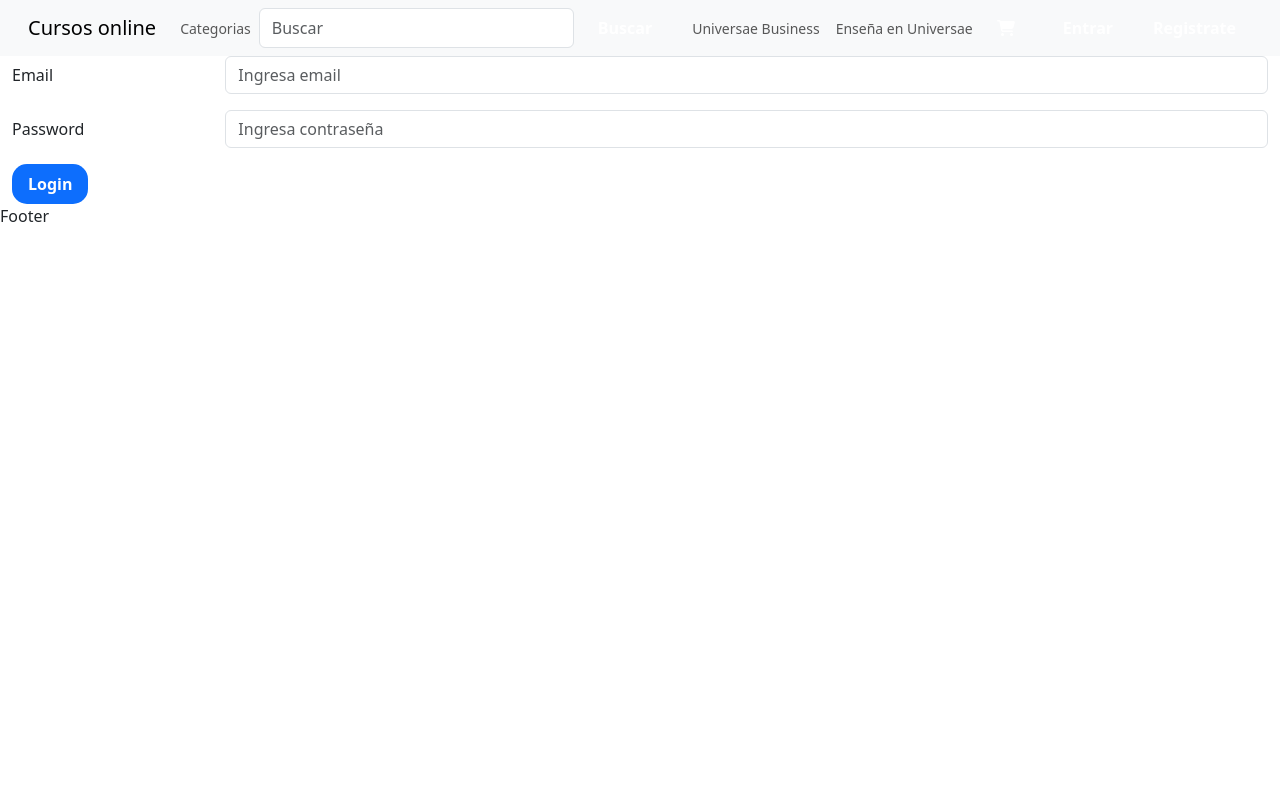
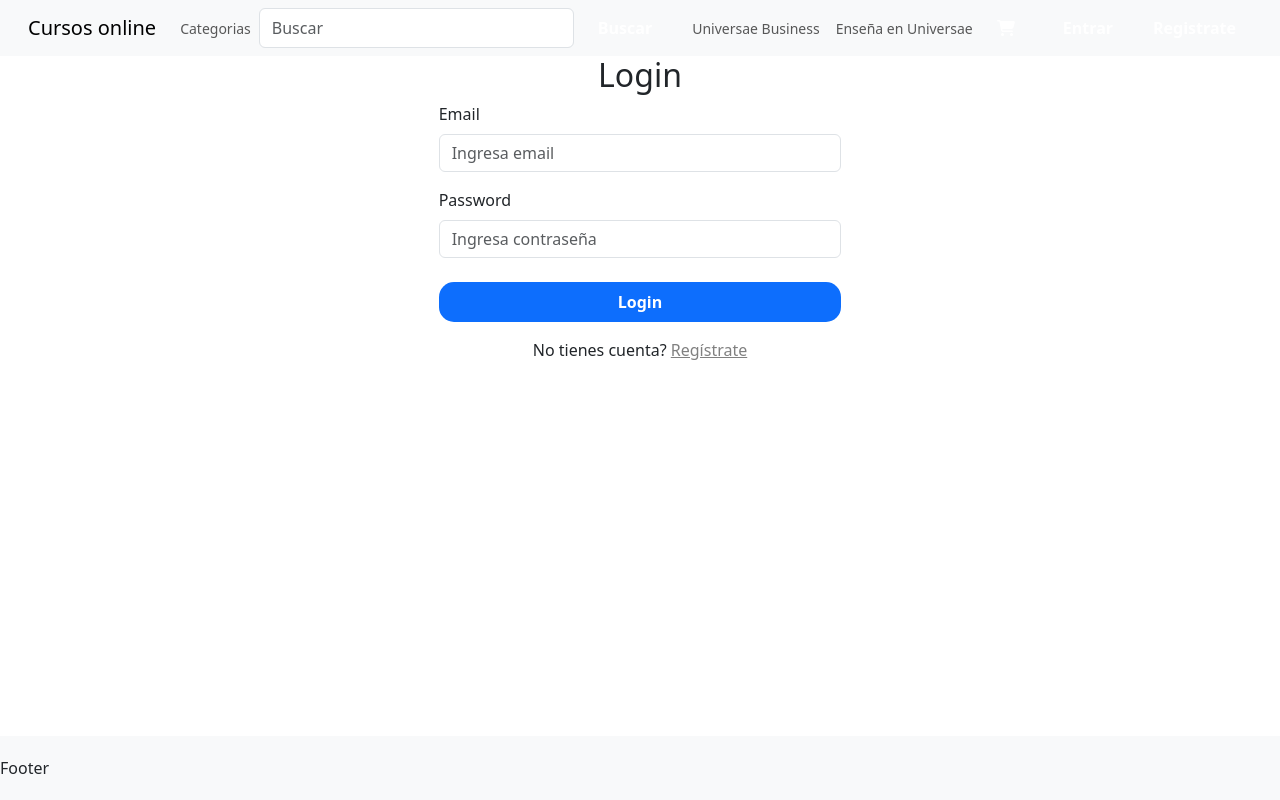
Before and after one commit to dreyanfranco/online-store, a React (Vite) app in the folder client/: page /login in a window 1280 px wide. Built offline with nearby package versions, Linux system fonts and the light colour scheme.

Commit message:
login form details

```diff
--- a/client/src/App.jsx
+++ b/client/src/App.jsx
@@ -2,7 +2,8 @@ import { Route, Routes } from "react-router-dom"
 import "./App.css"
 import Layout from "./layouts/Layout"
 import Home from "./pages/Home"
-import LoginPage from "./pages/LoginPage"
+import Login from "./pages/Login"
+import Register from "./pages/Register"
 
 function App() {
     return (
@@ -19,7 +20,15 @@ function App() {
                 path="/login"
                 element={
                     <Layout>
-                        <LoginPage />
+                        <Login />
+                    </Layout>
+                }
+            />
+            <Route
+                path="/register"
+                element={
+                    <Layout>
+                        <Register />
                     </Layout>
                 }
             />
--- a/client/src/components/Footer.jsx
+++ b/client/src/components/Footer.jsx
@@ -1,5 +1,17 @@
 const Footer = () => {
-    return <footer>Footer</footer>
+    return (
+        <footer
+            style={{
+                position: "fixed",
+                bottom: 0,
+                width: "100%",
+                backgroundColor: "#f8f9fa",
+                padding: "20px 0",
+            }}
+        >
+            Footer
+        </footer>
+    )
 }
 
 export default Footer
--- a/client/src/components/NavBar.jsx
+++ b/client/src/components/NavBar.jsx
@@ -25,7 +25,7 @@ function NavBar() {
     return (
         <Navbar expand="lg" className="bg-body-tertiary">
             <Container fluid>
-                <Navbar.Brand className="ms-3" href="#">
+                <Navbar.Brand className="ms-3" href="/">
                     Cursos online
                 </Navbar.Brand>
 
--- /dev/null
+++ b/client/src/forms/LoginForm.jsx
@@ -0,0 +1,76 @@
+import { useContext, useState } from "react"
+import { Button } from "react-bootstrap"
+import Form from "react-bootstrap/Form"
+import { Link, useNavigate } from "react-router-dom"
+import { AuthContext } from "../context/auth.context"
+import authService from "../services/auth.service"
+
+const LoginForm = () => {
+    const { authenticateUser } = useContext(AuthContext)
+    const navigate = useNavigate()
+    const [formData, setFormData] = useState({
+        username: "",
+        password: "",
+    })
+    const [loginError, setLoginError] = useState(null)
+
+    const handleChange = (e) => {
+        setFormData({ ...formData, [e.target.name]: e.target.value })
+    }
+
+    const handleSubmit = async (e) => {
+        e.preventDefault()
+        try {
+            const { data } = await authService.login(formData)
+            localStorage.setItem("authToken", data.authToken)
+            authenticateUser()
+            // console.log("Loggeado correctamente")
+            navigate("/")
+        } catch (error) {
+            setLoginError("Credenciales incorrectas")
+            console.error("No se ha podido loggear", error)
+        }
+    }
+    return (
+        <Form onSubmit={handleSubmit}>
+            <h2 className="text-center">Login</h2>
+            <Form.Group className="mb-3" controlId="formBasicEmail">
+                <Form.Label>Email</Form.Label>
+                <Form.Control
+                    name="email"
+                    type="email"
+                    value={formData.email}
+                    onChange={handleChange}
+                    placeholder="Ingresa email"
+                />
+            </Form.Group>
+            <Form.Group className="mb-3" controlId="formBasicPassword">
+                <Form.Label>Password</Form.Label>
+                <Form.Control
+                    name="password"
+                    type="password"
+                    value={formData.password}
+                    onChange={handleChange}
+                    placeholder="Ingresa contraseña"
+                />
+            </Form.Group>
+            {loginError && <div className="text-danger my-2">{loginError}</div>}
+            <div className="text-center mt-4">
+                <Button className="w-100" type="submit">
+                    Login
+                </Button>
+            </div>
+            <div className="text-center mt-3">
+                <p>
+                    No tienes cuenta?{" "}
+                    <Link to="/register" style={{ color: "grey" }}>
+                        {" "}
+                        Regístrate
+                    </Link>
+                </p>
+            </div>
+        </Form>
+    )
+}
+
+export default LoginForm
--- /dev/null
+++ b/client/src/forms/RegisterForm.jsx
@@ -0,0 +1,5 @@
+const RegisterForm = () => {
+    return <div>RegisterForm</div>
+}
+
+export default RegisterForm
--- a/client/src/layouts/Layout.jsx
+++ b/client/src/layouts/Layout.jsx
@@ -1,7 +1,6 @@
-import { Col, Container, Row } from "react-bootstrap"
+import { Container } from "react-bootstrap"
+import Footer from "../components/Footer"
 import NavBar from "../components/NavBar"
-import Footer from "../components/Footer"
-import PhotoSlider from "../components/Carousel/PhotoSlider";
 // eslint-disable-next-line react/prop-types
 const Layout = ({ children }) => {
     return (
@@ -15,10 +14,10 @@ const Layout = ({ children }) => {
             <NavBar />
             {/* Hero */}
             <Container> </Container>
-            <Container fluid className="flex-1 mx-auto">
+            <Container fluid className="mx-auto">
                 {children}
             </Container>
-            <Footer/>
+            <Footer className="" />
         </div>
     )
 }
--- /dev/null
+++ b/client/src/pages/Login.jsx
@@ -0,0 +1,14 @@
+import { Col, Row } from "react-bootstrap"
+import LoginForm from "../forms/LoginForm"
+
+const Login = () => {
+    return (
+        <Row className="justify-content-center align-items-center">
+            <Col md={4}>
+                <LoginForm />
+            </Col>
+        </Row>
+    )
+}
+
+export default Login
--- a/client/src/pages/LoginPage.jsx
+++ /dev/null
@@ -1,80 +0,0 @@
-import { useContext, useState } from "react"
-import { Button } from "react-bootstrap"
-import Col from "react-bootstrap/Col"
-import Form from "react-bootstrap/Form"
-import Row from "react-bootstrap/Row"
-import { useNavigate } from "react-router-dom"
-import { AuthContext } from "../context/auth.context"
-import authService from "../services/auth.service"
-
-const LoginPage = () => {
-    const { authenticateUser } = useContext(AuthContext)
-    const navigate = useNavigate()
-    const [formData, setFormData] = useState({
-        username: "",
-        password: "",
-    })
-    const [loginError, setLoginError] = useState(null)
-
-    const handleChange = (e) => {
-        setFormData({ ...formData, [e.target.name]: e.target.value })
-    }
-
-    const handleSubmit = async (e) => {
-        e.preventDefault()
-        try {
-            const { data } = await authService.login(formData)
-            localStorage.setItem("authToken", data.authToken)
-            authenticateUser()
-            // console.log("Loggeado correctamente")
-            navigate("/")
-        } catch (error) {
-            setLoginError("Credenciales incorrectas")
-            console.error("No se ha podido loggear", error)
-        }
-    }
-    return (
-        <Form onSubmit={handleSubmit}>
-            <Form.Group
-                as={Row}
-                className="mb-3"
-                controlId="formPlaintextEmail"
-            >
-                <Form.Label column sm="2">
-                    Email
-                </Form.Label>
-                <Col sm="10">
-                    <Form.Control
-                        name="email"
-                        type="email"
-                        value={formData.email}
-                        onChange={handleChange}
-                        placeholder="Ingresa email"
-                    />
-                </Col>
-            </Form.Group>
-            <Form.Group
-                as={Row}
-                className="mb-3"
-                controlId="formPlaintextPassword"
-            >
-                <Form.Label column sm="2">
-                    Password
-                </Form.Label>
-                <Col sm="10">
-                    <Form.Control
-                        name="password"
-                        type="password"
-                        value={formData.password}
-                        onChange={handleChange}
-                        placeholder="Ingresa contraseña"
-                    />
-                </Col>
-            </Form.Group>
-            {loginError && <div className="text-danger">{loginError}</div>}
-            <Button type="submit">Login</Button>
-        </Form>
-    )
-}
-
-export default LoginPage
--- /dev/null
+++ b/client/src/pages/Register.jsx
@@ -0,0 +1,8 @@
+import React from "react"
+import RegisterForm from "../forms/RegisterForm"
+
+const Register = () => {
+    return <RegisterForm />
+}
+
+export default Register
```
